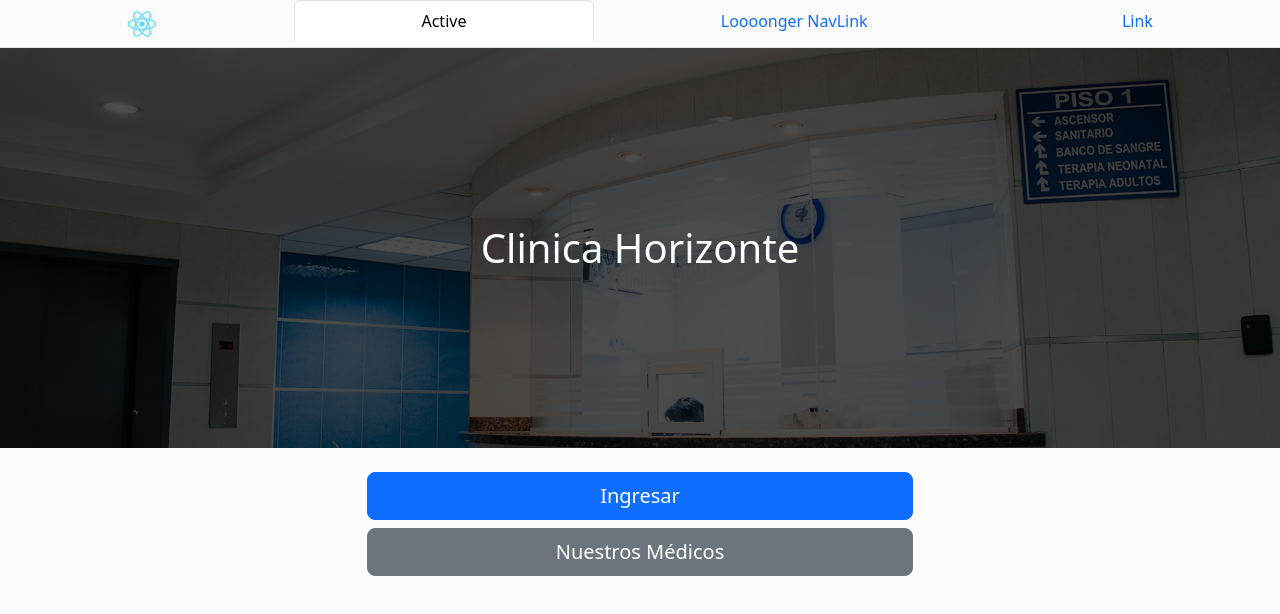
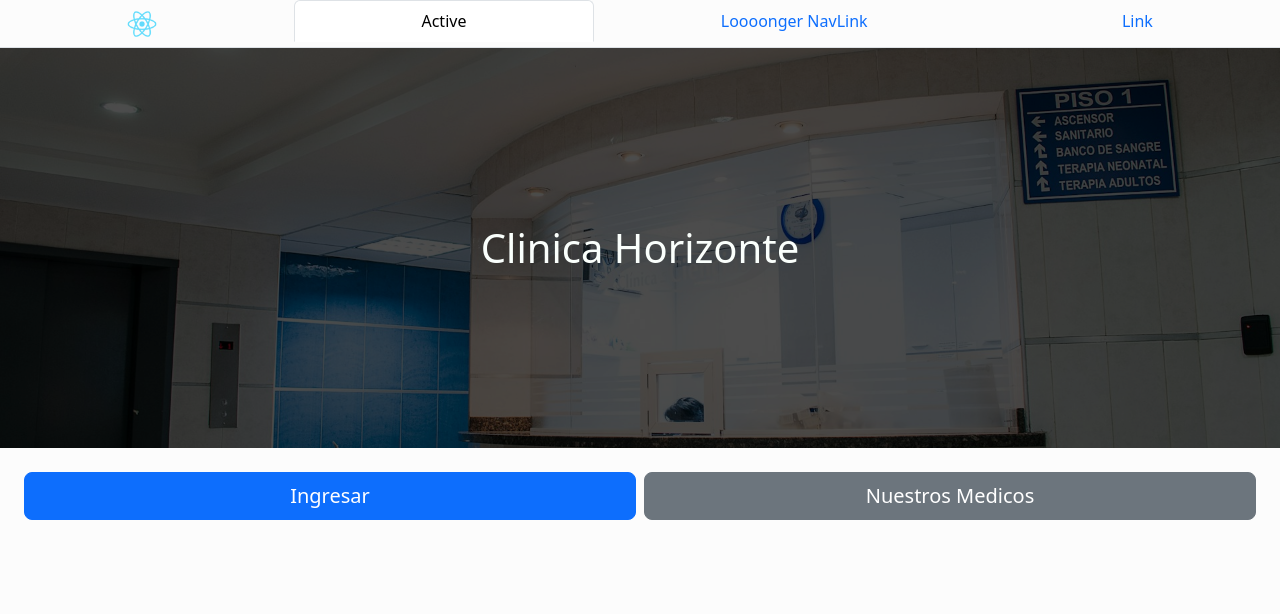
Before and after one commit to sebast825/medical-scheduling-fe, a React (Create React App) app: page / in a window 1280 px wide. Shown: the top 614 px of the page. Built offline with nearby package versions, Linux system fonts and the light colour scheme.

Commit message:
twoButtons

```diff
--- a/src/Components/CardPaciente/CardPaciente.tsx
+++ b/src/Components/CardPaciente/CardPaciente.tsx
@@ -6,6 +6,7 @@ import GetJwtContent from "../../utils/jwtUtils";
 import { fetchCancelarTurno } from "../../services/apiService";
 import useWindowSize from "../../hooks/ScreenSize";
 import { TurnoResponse } from "../../types/turno/TurnoResponse.type";
+import { getDate, getHour } from "../../utils/formatDate";
 
 type ICardPaciente = {
  turno: TurnoResponse
@@ -22,7 +23,7 @@ function CardPaciente({
   var id = turno.id
   var nombre = turno.medico;
   var especialidad = turno.especialidad;
-  var fecha = turno.fecha;
+  var fecha = getDate(turno.fecha) + " " + getHour(turno.fecha);
 
   function IsMobile(): boolean {
     return screenSize < 600;
@@ -31,7 +32,7 @@ function CardPaciente({
   return (
     <>
 
-      <Card className="d-flex" key={id}>
+      <Card className="d-flex m-2" key={id}>
         <Card.Body>
           <Row className="d-flex flex-row">
             {IsMobile() ? (
--- /dev/null
+++ b/src/Components/TwoButtonComponent/TwoButtonComponent.scss
@@ -0,0 +1,8 @@
+@import "/src/styles/mixin.scss";
+
+
+.layout{
+ @include respond(mobile){
+   flex-wrap: wrap;
+ }
+}
--- /dev/null
+++ b/src/Components/TwoButtonComponent/TwoButtonComponent.tsx
@@ -0,0 +1,44 @@
+import React from 'react';
+import { Button } from 'react-bootstrap';
+import './TwoButtonComponent.scss'
+interface ITwoButtonComponent {
+  textButton1: string;
+  textButton2: string;
+  variantButton1?: string;
+  variantButton2?: string;
+  onClickButton1: () => void;
+  onClickButton2: () => void;
+}
+
+const TwoButtonComponent: React.FC<ITwoButtonComponent> = ({
+  textButton1,
+  textButton2,
+  variantButton1,
+  variantButton2,
+  onClickButton1,
+  onClickButton2,
+}) => {
+   console.log(variantButton1)
+  return (
+    <div className="d-flex gap-2 m-4 layout contaiener">
+      <Button
+        variant={variantButton1 != undefined ? variantButton1 : "primary"}
+        onClick={onClickButton1}
+        size="lg"
+        className="w-100 w-lg-50"
+      >
+        {textButton1}
+      </Button>
+      <Button
+        variant={variantButton2 != undefined ? variantButton2 : "secondary"}
+        onClick={onClickButton2}
+        size="lg"
+        className="w-100 w-lg-50"
+      >
+        {textButton2}
+      </Button>
+    </div>
+  );
+};
+
+export default TwoButtonComponent;
--- a/src/pages/home/Home.tsx
+++ b/src/pages/home/Home.tsx
@@ -1,45 +1,45 @@
 import { Button } from "react-bootstrap";
- import FillExample from "../../Components/Nav Bar/NavBar";
+import FillExample from "../../Components/Nav Bar/NavBar";
 import Opening from "../../Components/Opening/Opening";
 import { fetchPacientes } from "../../services/apiService";
-import { useUserContext,useUserToggleContext,usePersonaInfoContext } from "../../context/authContext";
+import {
+  useUserContext,
+  useUserToggleContext,
+  usePersonaInfoContext,
+} from "../../context/authContext";
 import { useNavigate } from "react-router-dom";
-import { useRedirectToLogin, useRedirectToNuestrosMedicos } from "../../routes/navigation";
+import {
+  useRedirectToLogin,
+  useRedirectToNuestrosMedicos,
+} from "../../routes/navigation";
 import ResponsiveCard from "../../Components/CardPaciente/CardPaciente";
 import ConfirmModal from "../../Components/modals/ConfirmModal";
 import { useState } from "react";
+import TwoButtonComponent from "../../Components/TwoButtonComponent/TwoButtonComponent";
 function Home() {
-
-  const {personaInfo} = usePersonaInfoContext()
-  const cambiaLogin = useUserToggleContext()
+  const { personaInfo } = usePersonaInfoContext();
+  const cambiaLogin = useUserToggleContext();
   const navigate = useNavigate();
 
   const redirectToNuestrosMedicos = useRedirectToNuestrosMedicos();
   const recirectToLogin = useRedirectToLogin();
 
-
-
   return (
     <div>
-
-       {/* <FillExample />  */}
-      <Opening title="Clinica Horizonte" subTitle=""/>
+      {/* <FillExample />  */}
+      <Opening title="Clinica Horizonte" subTitle="" />
       {personaInfo && <p>Hola {personaInfo.nombre}</p>}
 
 
-      <div className="container mt-4">
-        <div className="row d-flex justify-content-center">
-          <div className="col-12 col-md-6 gap-2 d-grid">
-            <Button variant="primary" onClick={recirectToLogin} size="lg" className=" w-100">
-              Ingresar
-            </Button>
-            <Button variant="secondary" onClick={redirectToNuestrosMedicos} size="lg" className="w-100">
-              Nuestros Médicos
-            </Button>
-          </div>
 
-        </div>
-      </div>
+          <TwoButtonComponent
+          textButton1="Ingresar"
+          textButton2="Nuestros Medicos"
+          onClickButton1={recirectToLogin}
+          onClickButton2={redirectToNuestrosMedicos}
+          />
+
+
     </div>
   );
 }
--- a/src/pages/paciente/PacienteHome.tsx
+++ b/src/pages/paciente/PacienteHome.tsx
@@ -50,8 +50,12 @@ function PacienteHome() {
   return (
     <div>
       <Opening title={`Bienvenido ${personaInfo.nombre}`} />
+
+      <div className="container p-4">
       <h2>Mis Turnos</h2>
       <TurnosListWithModal turnosList={turnos}/>
+      </div>
+
       <div>{error && <p className="text-danger">{error}</p>}</div>
     </div>
   );
```
